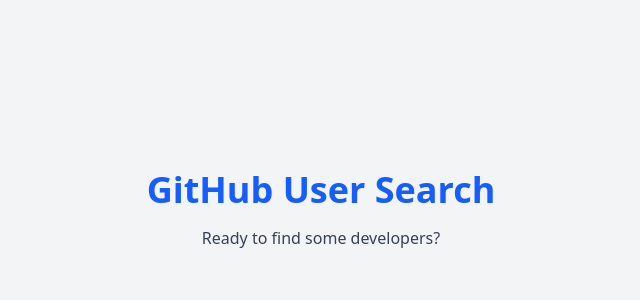
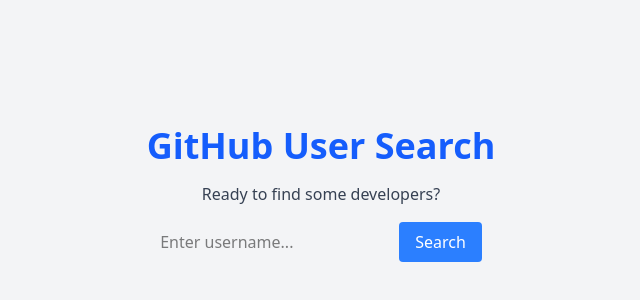
Before and after one commit to FrankieWilson1/alx-fe-reactjs, a React app in the folder github-user-search/: page / in a window 1280 px wide. Shown: the part 190-490 px from the top of the page, without its empty margins (319-959 px from the left). Built offline with nearby package versions, Linux system fonts and the light colour scheme; the HTML template or start-up script is replaced by a standard one.

Commit message:
add Search components and Service engine

```diff
--- a/github-user-search/src/App.jsx
+++ b/github-user-search/src/App.jsx
@@ -1,4 +1,5 @@
 import React from "react";
+import Search from "./components/Search";
 
 export default function App() {
   return (
@@ -9,6 +10,7 @@
       <p className="mt-4 text-gray-700">
         Ready to find some developers?
       </p>
+      <Search />
     </div>
   )
 }
--- /dev/null
+++ b/github-user-search/src/components/Search.jsx
@@ -0,0 +1,54 @@
+import React, { useState } from "react";
+import { fetchUserData } from "../services/githubService";
+
+const Search = () => {
+    const [search, setSearch] = useState('');
+    const [userData, setUserData] = useState([]);
+    const [loading, setLoading] = useState(false);
+
+    const handleSubmit = async (e) => {
+        e.preventDefault();
+        setLoading(true);
+
+        try {
+            const data = await fetchUserData(search);
+            setUserData(data.items);
+        } catch (error) {
+            console.error("Search failed");
+        } finally {
+            setLoading(false);
+        }
+    };
+
+    return (
+        <div className="p-4">
+            <form onSubmit={handleSubmit} className="flex gap-2">
+                <input
+                    type="text"
+                    value={search}
+                    onChange={(e) => setSearch(e.target.value)}
+                    placeholder="Enter username..."
+                />
+                <button
+                    type="submit"
+                    className="bg-blue-500 text-white px-4 py-2 rounded"
+                >
+                    Search
+                </button>
+            </form>
+
+            {loading && <p>Loading...</p>}
+
+            <div className="mt-4">
+                {userData.map(user => (
+                    <div className="border-b py-2">
+                        <img src={user.avatar_url} alt={user.login} className="w-10 rounded-full inline mr-2" />
+                        <a href={user.html_url} target="_blank" rel="noreferrer">{user.login}</a>
+                    </div>
+                ))}
+            </div>
+        </div>
+    );
+};
+
+export default Search;
--- /dev/null
+++ b/github-user-search/src/services/githubService.js
@@ -0,0 +1,21 @@
+import axios from "axios";
+
+const GITHUB_URL = 'https://api.github.com';
+
+/**
+ * searches for GitHub users based on a query.
+ * @param {string} username - The name to search for.
+ *
+ * @returns {Promise<Object>} A promise that resolves
+ *  to the API response containing user data
+ */
+export const fetchUserData = async (username) => {
+    try {
+        const response = await axios.get(`{GITHUB_URL}/search/users?q=${username}`);
+        return response.data;
+    } catch (error) {
+        console.error("Error fetching data from GitHub: ", error);
+        throw error;
+    }
+
+};
```
